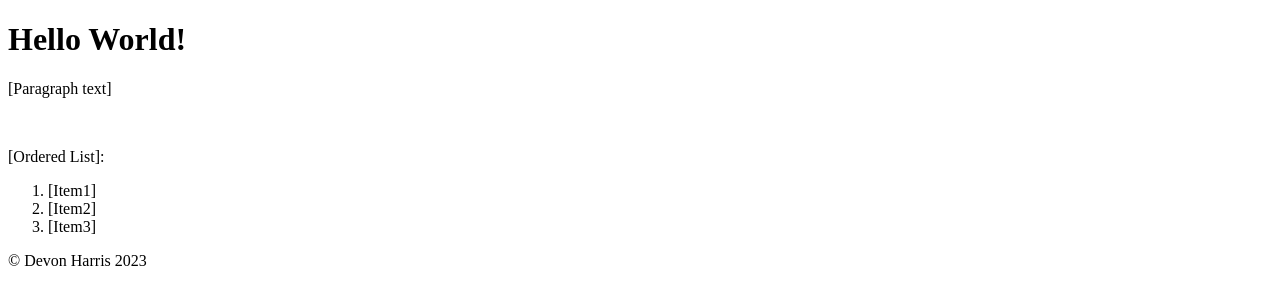
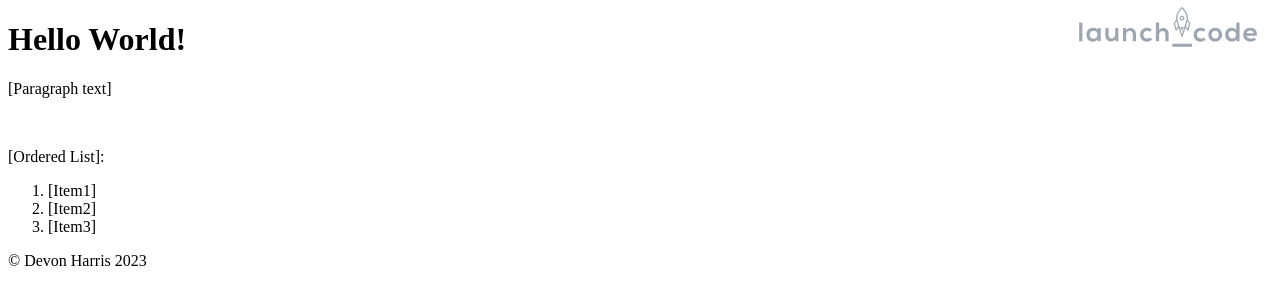
Before and after one commit to LaunchCodeAllhubs/js-assignment-4-html-me-something-Cresence, a website: page index.html in a window 1280 px wide. Drawn offline with Linux system fonts and the light colour scheme.

Commit message:
Added img of LC watermark to top-right of page

```diff
--- a/index.html
+++ b/index.html
@@ -9,6 +9,7 @@
       <!-- Write your HTML in this file! -->
       <header>
          <h1>Hello World!</h1>
+         <img id="lc101" src="./assets/launchcode_icon.svg">
       </header>
 
       <p>[Paragraph text]</p>
--- a/styles.css
+++ b/styles.css
@@ -1 +1,10 @@
 /* Write your CSS here! */
+#lc101 {
+    position: fixed;
+    height: 200px;
+    width: 200px;
+    padding: 0.1em;
+    opacity: 0.5;
+    top: -75px;
+    right: 10px;
+}
```
Also changed, not shown: assets/launchcode_icon.svg (added).
